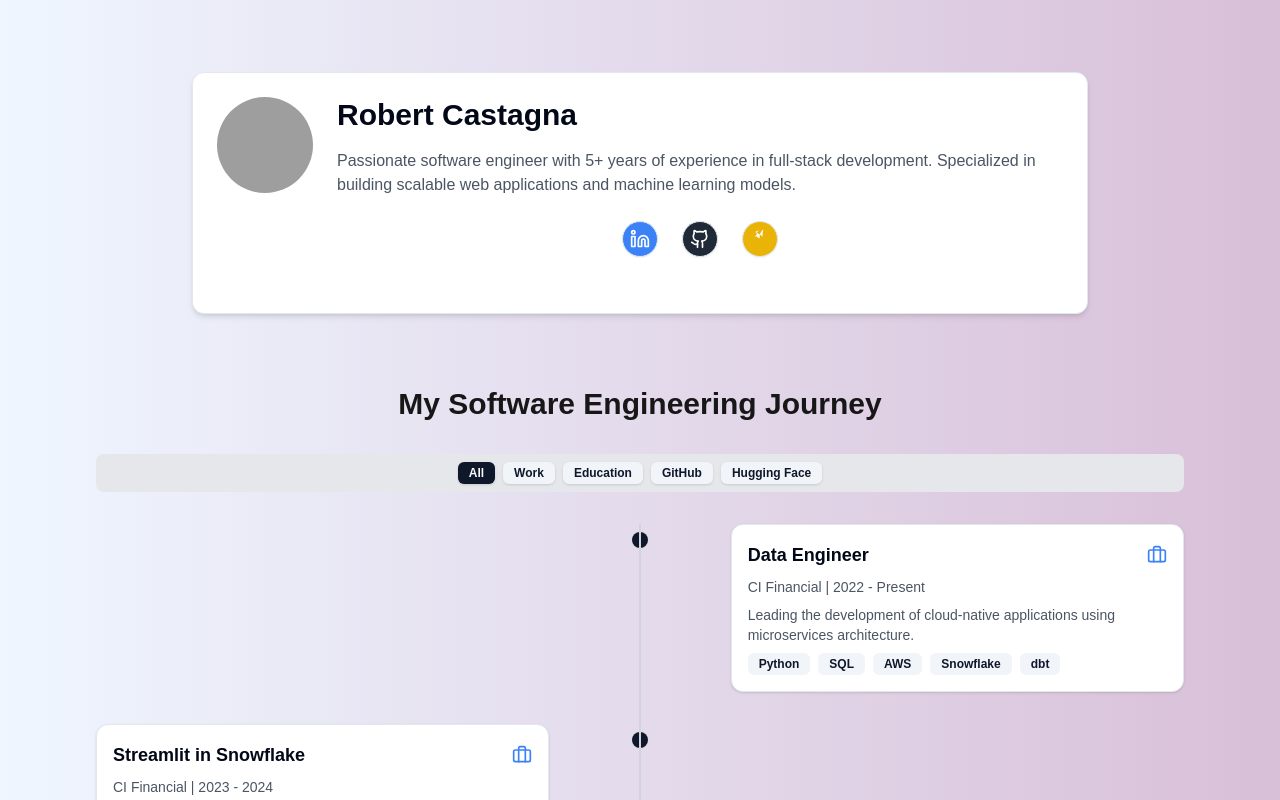
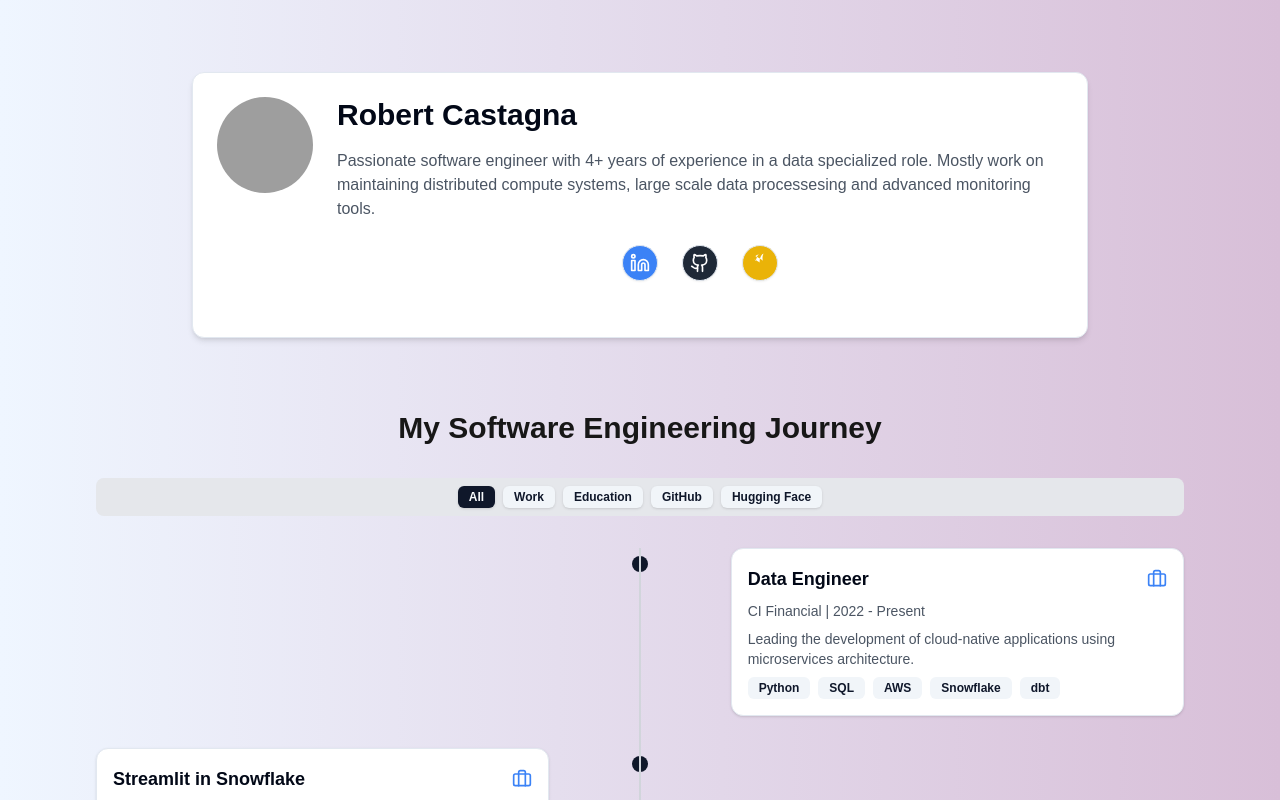
Before and after one commit to RobertCastagna/vercel_deploy_v1, a Next.js app in the folder app_v3/: page / in a window 1280 px wide. Shown: the top 800 px of the page. Built offline with nearby package versions, Linux system fonts and the light colour scheme; grey boxes are pictures that could not be loaded.

Commit message:
changing largecard text

```diff
--- a/app_v3/app/layout.tsx
+++ b/app_v3/app/layout.tsx
@@ -14,7 +14,7 @@ const geistMono = localFont({
 });
 
 export const metadata: Metadata = {
-  title: "Create Next App",
+  title: "Robert's Portfolio",
   description: "Generated by create next app",
 };
 
--- a/app_v3/components/dynamic-timeline-portfolio.tsx
+++ b/app_v3/components/dynamic-timeline-portfolio.tsx
@@ -131,8 +131,8 @@ export function DynamicTimelinePortfolio() {
                 <div className={`flex-grow ${largeCard ? 'text-center' : 'text-left'}`}>
                   <h1 className={`font-bold mb-4 transition-all duration-500 ${largeCard ? 'text-6xl' : 'text-3xl'}`}>Robert Castagna</h1>
                   <p className={`text-gray-600 mb-6 transition-all duration-500 ${largeCard ? 'text-2xl max-w-3xl mx-auto' : 'text-base'}`}>
-                    Passionate software engineer with 5+ years of experience in full-stack development.
-                    Specialized in building scalable web applications and machine learning models.
+                    Passionate software engineer with 4+ years of experience in a data specialized role.
+                    Mostly work on maintaining distributed compute systems, large scale data processesing and advanced monitoring tools.
                   </p>
                   <div className={`flex justify-center space-x-6 mb-8 transition-all duration-500 ${largeCard ? 'scale-150' : ''}`}>
                     <Button
```
